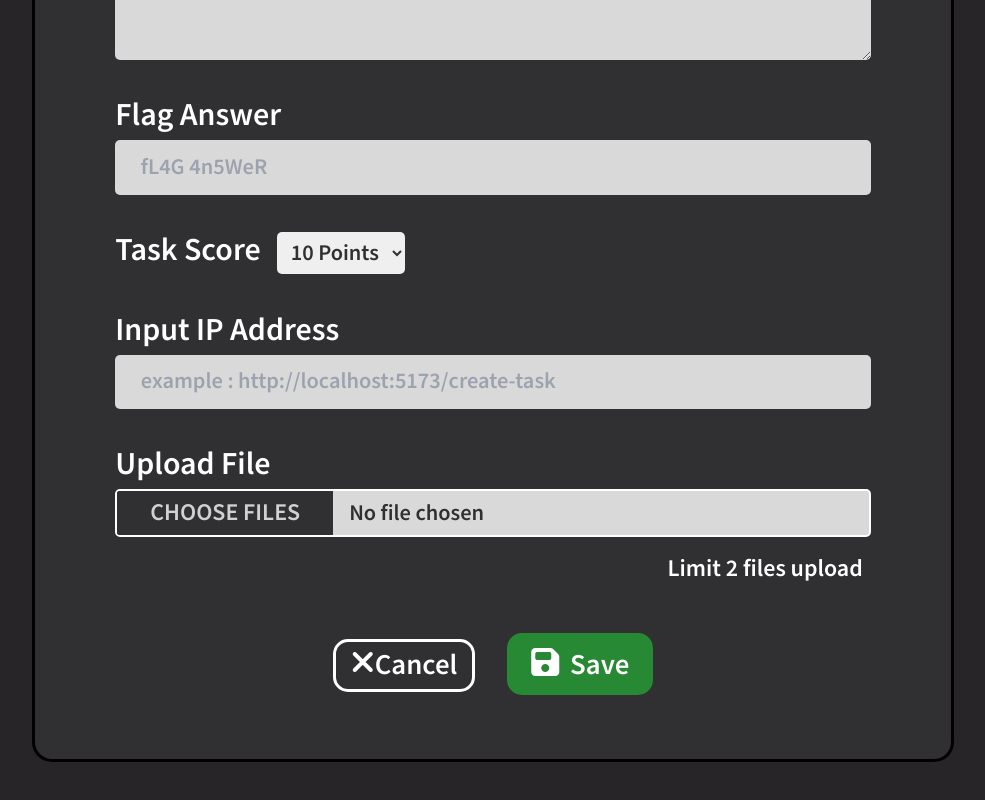
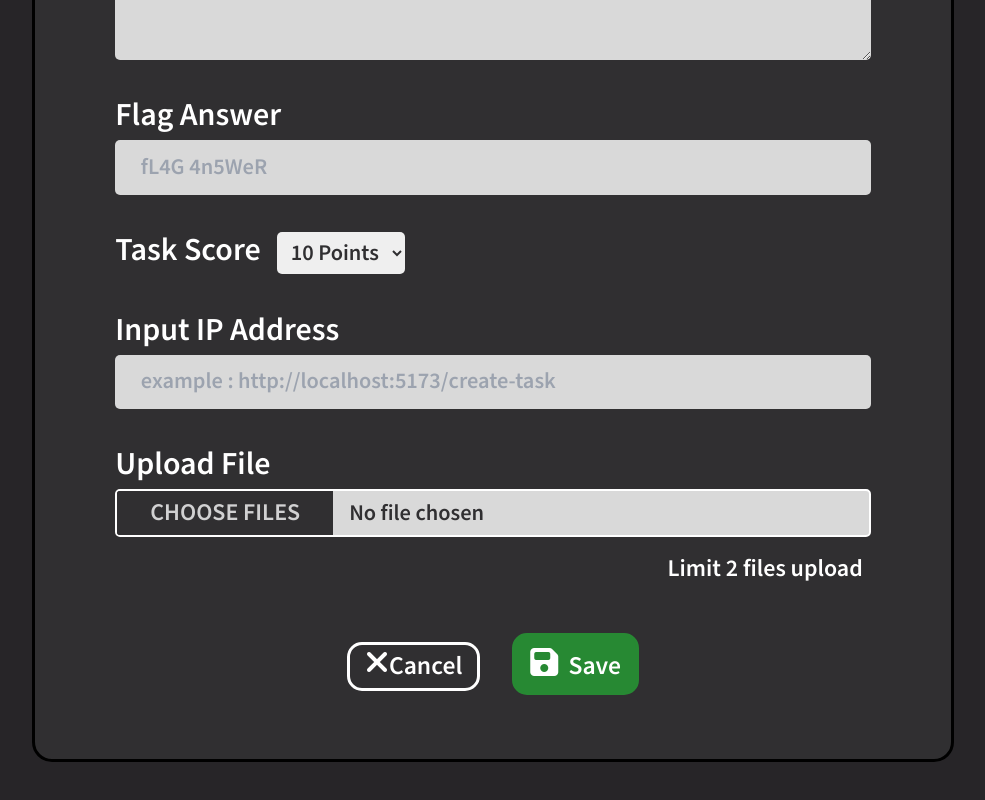
Before and after one commit to B2BM-Project/frontend, a React (Vite) app: page /create-task in a window 1280 px wide. Shown: the part 511-1311 px from the top of the page, without its empty margins (147-1132 px from the left). Built offline with nearby package versions, Linux system fonts and the light colour scheme; no server answers.

Commit message:
fix (btn lobby) : edit design btn ready start and width check-cross mark

```diff
--- a/src/components/Profile.tsx
+++ b/src/components/Profile.tsx
@@ -9,10 +9,10 @@ return (
         </div>
         <p>{props.name}</p>
         {props.owner && (
-            <i className="fa-solid fa-crown fa-xs" style={{color: "#FFD43B"}}></i>
+            <i className="fa-solid fa-crown fa-xs w-4" style={{color: "#FFD43B"}}></i>
         )}
         {!props.owner && (
-        props.ready ? <i className="fa-solid fa-check" style={{color: "#63E6BE"}}></i>:<i className="fa-solid fa-xmark" style={{color: "#d91230"}}></i>
+        props.ready ? <i className="fa-solid fa-check w-4" style={{color: "#63E6BE"}}></i>:<i className="fa-solid fa-xmark w-4" style={{color: "#d91230"}}></i>
         )}
     </div>
 
--- a/src/pages/CreateRoom.css
+++ b/src/pages/CreateRoom.css
@@ -39,9 +39,10 @@
     border-radius: 15px;
     padding: 5px 15px;
     margin: 0 0.5rem;
-    font-size: 0.9rem;
+    font-size: 0.8rem;
     background-color: #278933;
-    min-width: 146px;
+    min-width: auto;
+    /* min-width: 146px; */
 }
 .btn-red:hover{
     border: 3px solid white;
@@ -52,8 +53,9 @@
     border-radius: 15px;
     padding: 5px 15px;
     margin: 0 0.5rem;
-    font-size: 0.9rem;
-    min-width: 146px;
+    font-size: 0.8rem;
+    min-width: auto;
+    /* min-width: 146px; */
 }
 .btn-black:hover{
     border: 3px solid white;
--- a/src/pages/Lobby.tsx
+++ b/src/pages/Lobby.tsx
@@ -165,7 +165,7 @@ function Lobby() {
             <button className="btn-black" onClick={toggleReadyStatus}>
               Ready
             </button>
-            <button className="btn-red" onClick={handleStartTime}>
+            <button className="btn-red " onClick={handleStartTime}>
               Start
             </button>
           </div>
```
